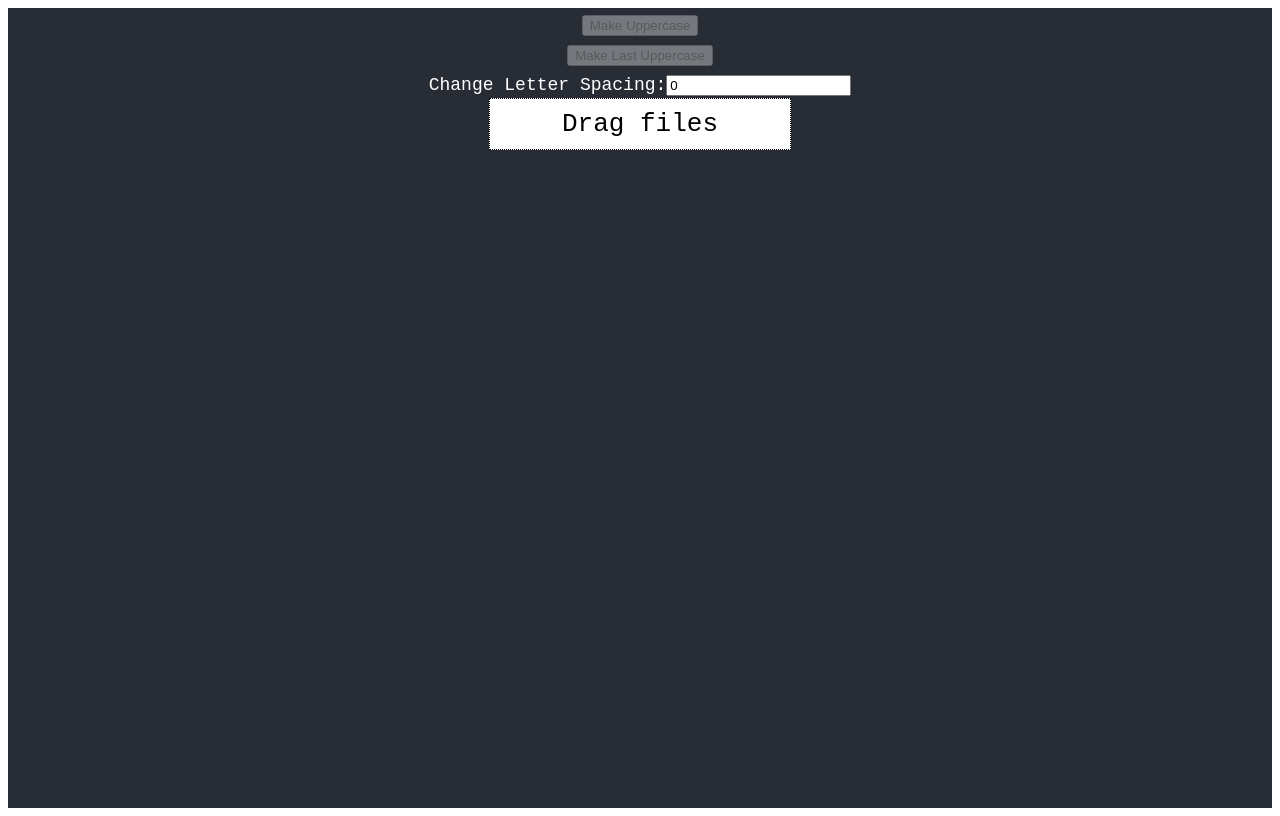
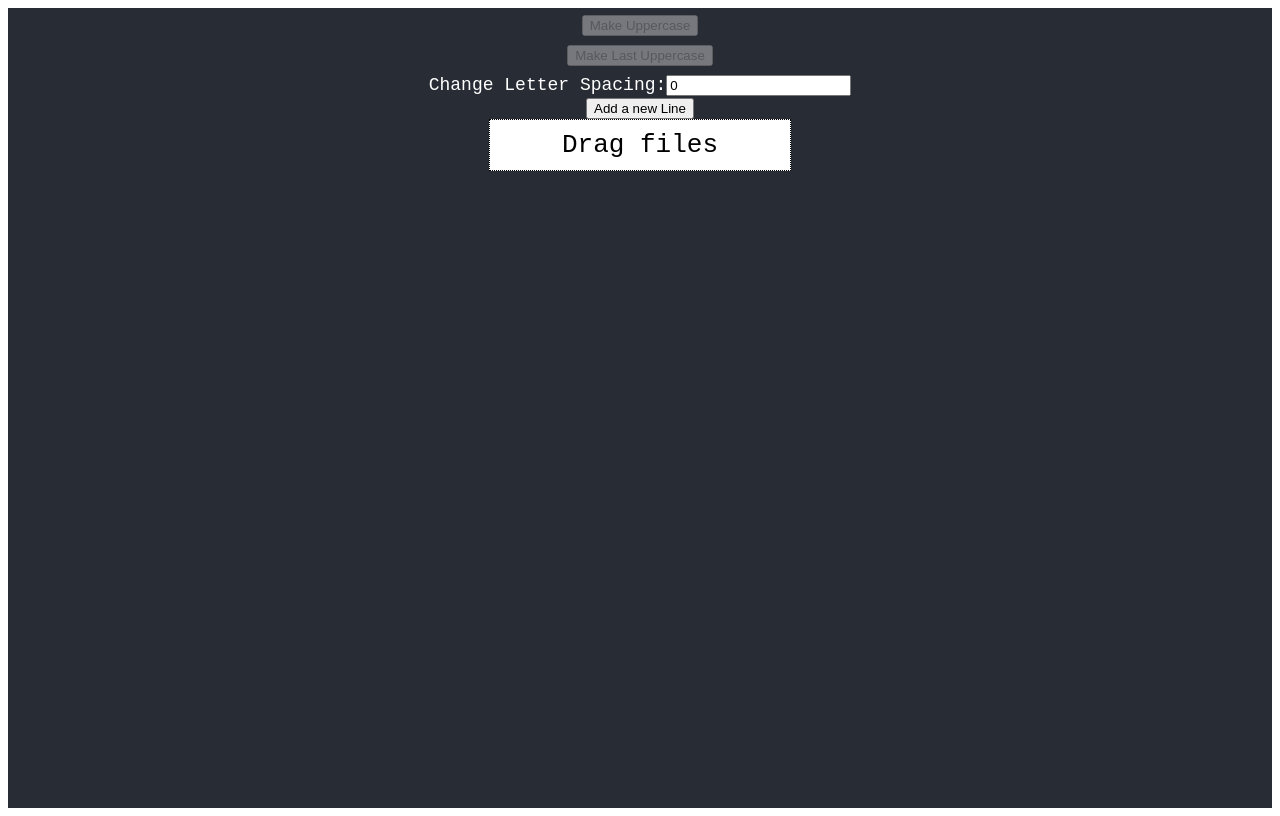
Before and after one commit to TheLuckyman30/Henhacks-2024, a React (Create React App) app: page / in a window 1280 px wide. Built offline with nearby package versions, Linux system fonts and the light colour scheme.

Commit message:
Added New Line Button

```diff
--- a/src/App.tsx
+++ b/src/App.tsx
@@ -4,6 +4,7 @@ import { DropFile } from "./components/FileDragger";
 import { MakeUppercase } from "./components/MakeUppercase";
 import { MakeLastUpper } from "./components/MakeLastUpper";
 import { LetterSpacing } from "./components/LetterSpacing";
+import { AddNewLine } from "./components/AddNewLine";
 
 function App() {
   const [isDragOver, setisDragOver] = useState<boolean>(false);
@@ -30,6 +31,14 @@ function App() {
           setWords={setWords}
         ></MakeLastUpper>
         <LetterSpacing></LetterSpacing>
+        <AddNewLine
+          isDragOver={isDragOver}
+          setIsDragOver={setisDragOver}
+          file={file}
+          setFile={setFile}
+          words={words}
+          setWords={setWords}
+        ></AddNewLine>
         <DropFile
           isDragOver={isDragOver}
           setIsDragOver={setisDragOver}
@@ -39,7 +48,8 @@ function App() {
           setWords={setWords}
         ></DropFile>
         <p
-          style={{ display: "flex", whiteSpace: "pre-line", fontSize: "20px" }} id="The-words"
+          style={{ display: "flex", whiteSpace: "pre-line", fontSize: "20px" }}
+          id="The-words"
         >
           {words}
         </p>
--- /dev/null
+++ b/src/components/AddNewLine.tsx
@@ -0,0 +1,14 @@
+import { Button } from "react-bootstrap";
+import { DropFilesProps } from "./FileDragger";
+
+export function AddNewLine (props: DropFilesProps) {
+
+    function addLine () {
+        const sentences = props.words.split(".");
+        const newLines = sentences.map((senetence: string): string => senetence + ".\n").join("");
+        props.setWords(newLines);
+
+    }
+
+    return <Button onClick={addLine}>Add a new Line</Button>
+}
```
